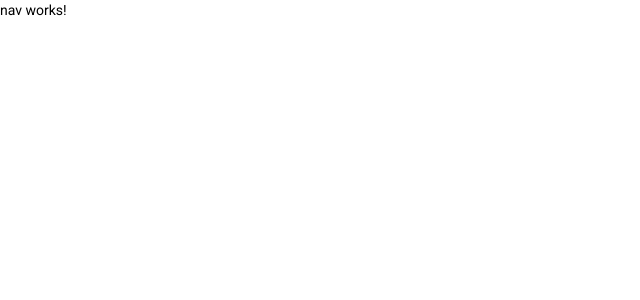
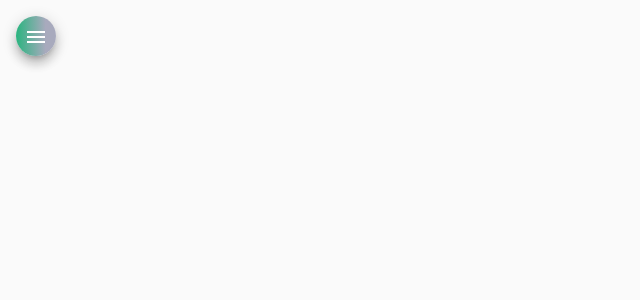
Before and after one commit to matheusluancarvalho/help-desk-frontend, an Angular app: page / in a window 1280 px wide. Shown: the top 300 px of the page, without its empty margins (0-640 px from the left). Built offline with nearby package versions, Linux system fonts and the light colour scheme.

Commit message:
HTML e CSS para componente NAV

```diff
--- a/src/app/components/nav/nav.component.css
+++ b/src/app/components/nav/nav.component.css
@@ -0,0 +1,31 @@
+.container {
+    height: 100%;
+}
+
+.sidenav {
+    width: 13rem;
+    color: white;
+    background: rgb(42,180,127);
+    background: linear-gradient(90deg, rgba(42,180,127,1) 0%, rgba(168,170,189,1) 74%);
+}
+
+img {
+    width: 100%;
+    height: 7rem;
+    margin: .8rem auto 1rem auto;
+}
+
+.sidenav a {
+    color: white;
+}
+
+.sidenav i {
+    margin-right: .6rem;
+}
+
+.menu {
+    margin: 1rem 0 0 1rem;
+    color: white;
+    background: rgb(42,180,127);
+    background: linear-gradient(90deg, rgba(42,180,127,1) 0%, rgba(168,170,189,1) 74%)
+}
--- a/src/app/components/nav/nav.component.html
+++ b/src/app/components/nav/nav.component.html
@@ -1 +1,39 @@
-<p>nav works!</p>
+<mat-drawer-container class="container" autosize>
+    <mat-drawer #drawer class="sidenav" mode="side">
+        <img src="assets/img/side-image.svg" alt="Imagem de navegação">
+        <mat-nav-list class="nav-list">
+            <a mat-list-item routerLink="/">
+                <i class="material-icons">home</i>
+                Home
+            </a>
+
+            <a mat-list-item routerLink="/">
+                <i class="material-icons">account_circle</i>
+                Tecnicos
+            </a>
+
+            <a mat-list-item routerLink="/">
+                <i class="material-icons">person</i>
+                Clientes
+            </a>
+
+            <a mat-list-item routerLink="/">
+                <i class="material-icons">code</i>
+                Github
+            </a>
+
+            <a mat-list-item routerLink="/">
+                <i class="material-icons">logout</i>
+                Logout
+            </a>
+
+        </mat-nav-list>
+    </mat-drawer>
+
+    <div class="sidenav-content">
+      <button class="menu mat-elevation-z8" (click)="drawer.toggle()" mat-icon-button>
+        <mat-icon>menu</mat-icon>
+      </button>
+    </div>
+
+  </mat-drawer-container>
```
Also changed, not shown: src/assets/img/side-image.svg (added).
